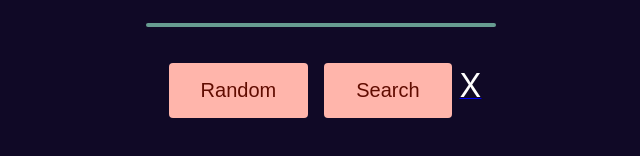
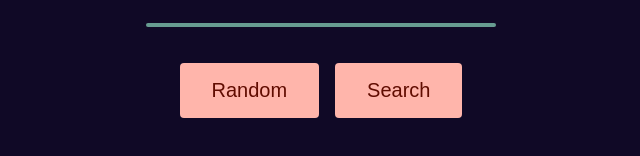
Before and after one commit to manduulya/randow-jokes, a React (Create React App) app: page / in a window 1280 px wide. Shown: the part 425-581 px from the top of the page, without its empty margins (319-959 px from the left). Built offline with nearby package versions, Linux system fonts and the light colour scheme.

Commit message:
go back button renewed

```diff
--- a/src/App.css
+++ b/src/App.css
@@ -91,24 +91,37 @@ body {
 	cursor: pointer;
 	background-color: #ffb5ab;
 	color:#610c00;
-	transition: 250ms ease-in-out;
+	transition: 200ms ease-in-out;
 }
 .nav-button:hover {
 	background-color: #c97d73;
 }
 
 .X-button{
-	color: #fff;
+	margin: 0 auto;
+	background-color: #ff5454;
+	padding: 1rem 3rem ;
+	border: none;
+	border-radius: .5rem;
+	display: none;
+	color: rgba(255,255,255,.9);
+	font-weight: 600;
+	cursor: pointer;
+	transition: .20s ease-in-out;
+}
+.X-button:hover {
+	color: #5c0000;
+	background-color: #ff8787;
+}
+.underline-delete {
 	text-decoration: none;
-	font-size: 2rem;
-	font-stretch: ultra-expanded;
-	transition: transform .7s ease-in-out;
 }
-.X-button:hover{
-	transform: rotate(360deg);
-}
+
 .hidden {
 	display: none;
+}
+.shown {
+	display: block;
 }
 
 @media only screen and  (min-width: 1023px) {
--- a/src/App.js
+++ b/src/App.js
@@ -9,11 +9,14 @@ import SearchJokes from './Components/SearchJokes';
 
 function App() {
   const [isButtonsActive, setIsButtonActive] = React.useState(false);
+  const [XButtonActive, setXButtonActive] = React.useState(false);
   const hideButtons = () => {
     setIsButtonActive(true)
+    setXButtonActive(true)
   }
   const showButtons = () => {
     setIsButtonActive(false)
+    setXButtonActive(false)
   }
   return (
     <main className="App">
@@ -29,13 +32,14 @@ function App() {
       <Link to='/search'>
         <button className={`nav-button ${isButtonsActive ? "hidden" : ""}`} onClick={hideButtons} >Search</button>
       </Link>
-      <Link to='..'>
-        <span className='X-button' onClick={showButtons}>X</span>
+      <Link to='/' className='underline-delete'>
+        <button className={`X-button ${XButtonActive ? "shown" : ""}`} onClick={showButtons}>Go Back!</button>
       </Link>
       <section className='main-section'>
         <Routes>
           <Route path='/search/*' element={<SearchJokes />} />
           <Route path='/random/*' element={<GenerateJokes />} />
+          <Route path='/' />
         </Routes>
       </section>
     </main>
--- a/src/Components/SearchJokes.js
+++ b/src/Components/SearchJokes.js
@@ -36,7 +36,7 @@ export default class SearchJokes extends React.Component {
     render() {
         const { jokes } = this.state;
         return (
-            <section>
+            <form>
                 <input type='text' placeholder='Enter your term' id='search-input' className='search-input' onChange={this.handleChange} required />
                 <br />
                 <button type='submit' id='button' onClick={this.handleSearch}>Let me find some!</button>
@@ -45,7 +45,7 @@ export default class SearchJokes extends React.Component {
                         <li className='li-box' key={joke.id}>{joke.joke}</li>
                     ))}
                 </ul>
-            </section>
+            </form>
         )
     }
 }
```
